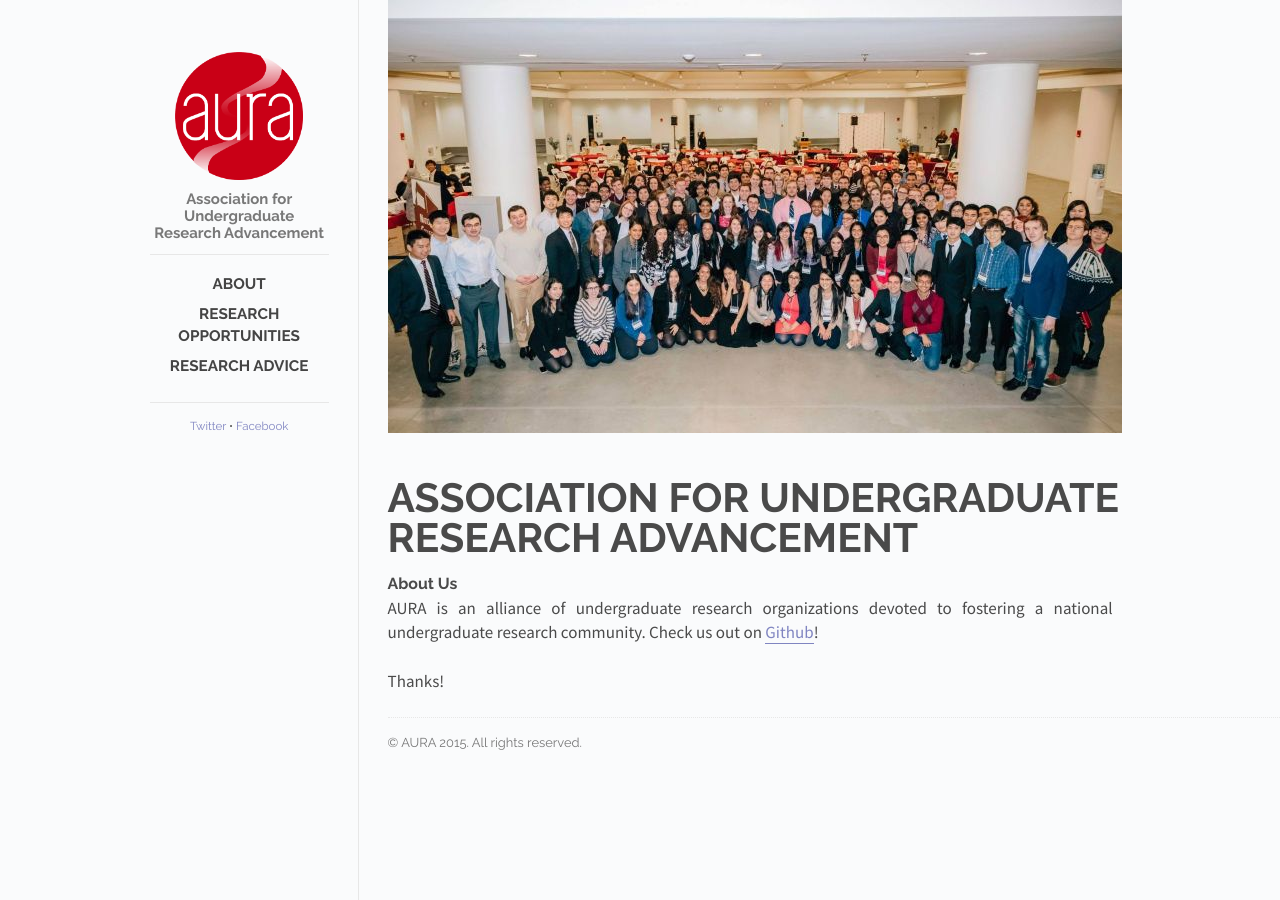
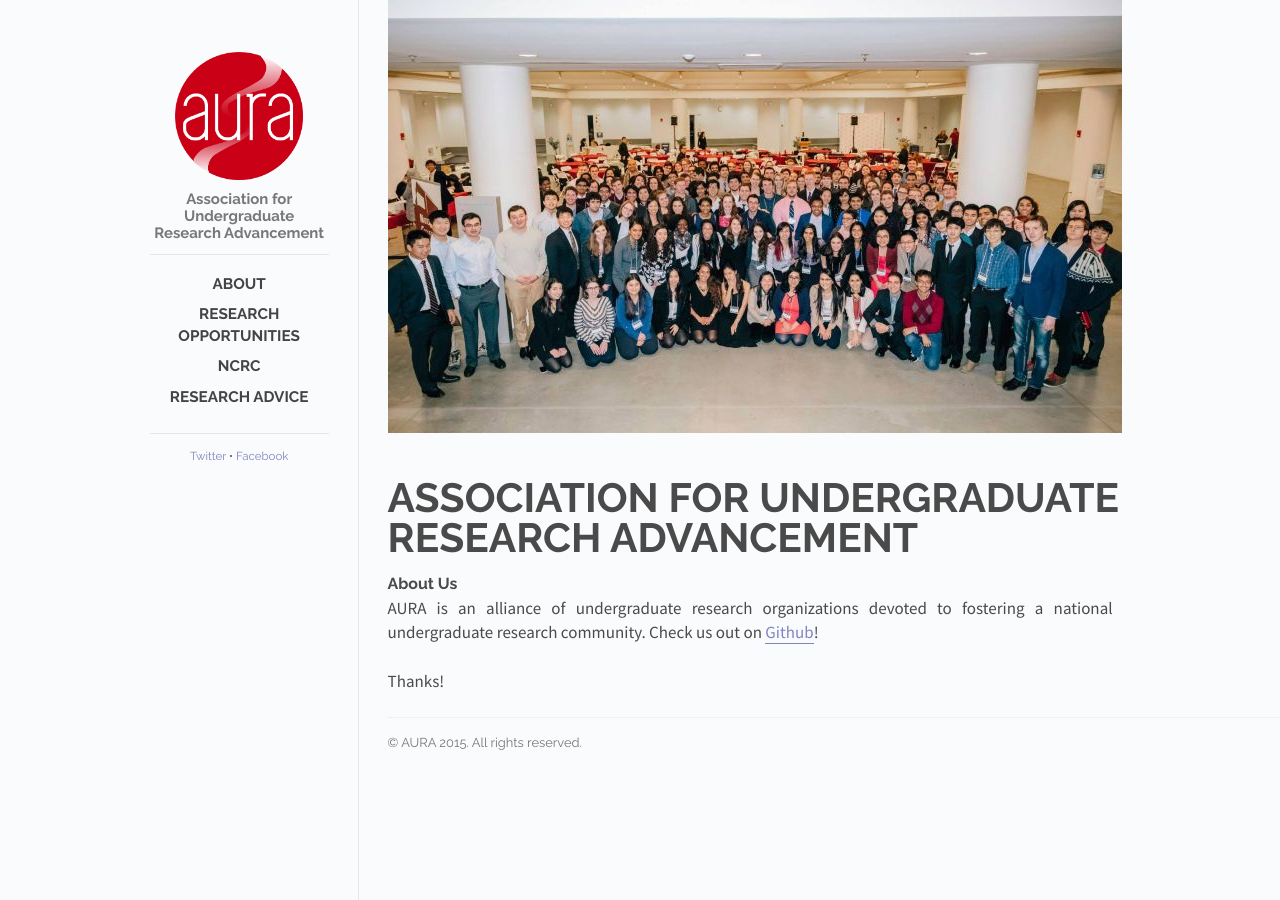
Before and after one commit to kraftp/aura_website, a Jekyll site: the page built from index.html, in a window 1280 px wide. Built offline with Jekyll 4.4.1, drawn with Linux system fonts in a browser that asks for light colours; Markdown is read by kramdown in place of the engine named in the settings; the list of posts is cut into pages by our own code.

Commit message:
Update _config.yml

```diff
--- a/_config.yml
+++ b/_config.yml
@@ -35,5 +35,5 @@ github:
   repo:              https://github.com/kraftp/aura_website
 
 # Pages in website header
-pages_list:       {'About':'/about', 'Research Opportunities':'/research_opportunities', "Research Advice":'/research_advice'}
+pages_list:       {'About':'/about', 'Research Opportunities':'/research_opportunities', "NCRC":'/NCRC', "Research Advice":'/research_advice'}
 home: '/2015-5-19-homepage'
```
